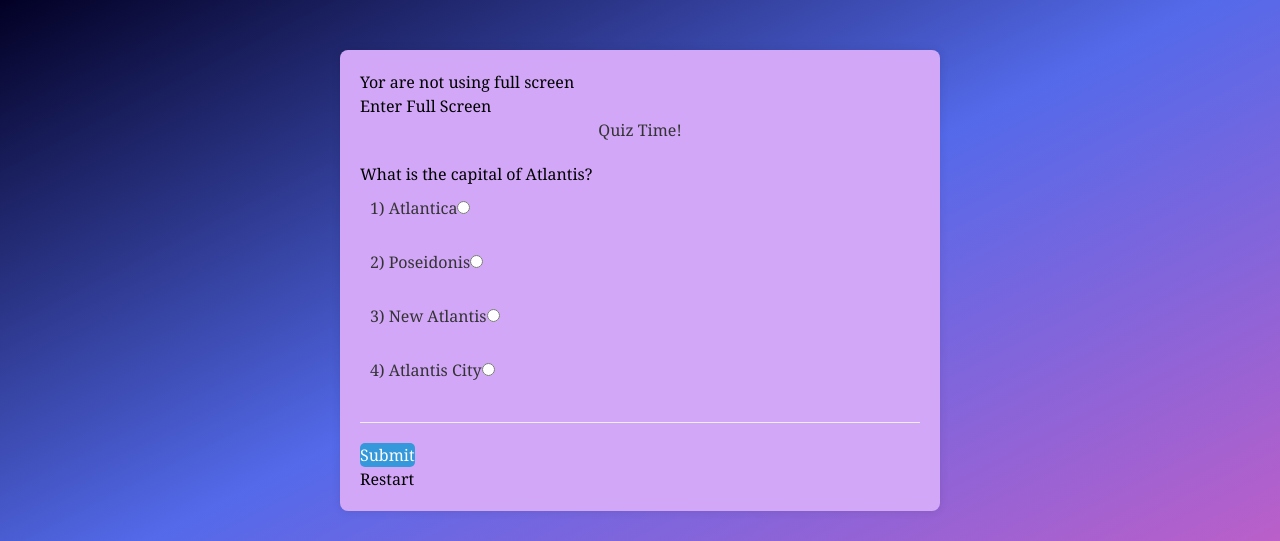
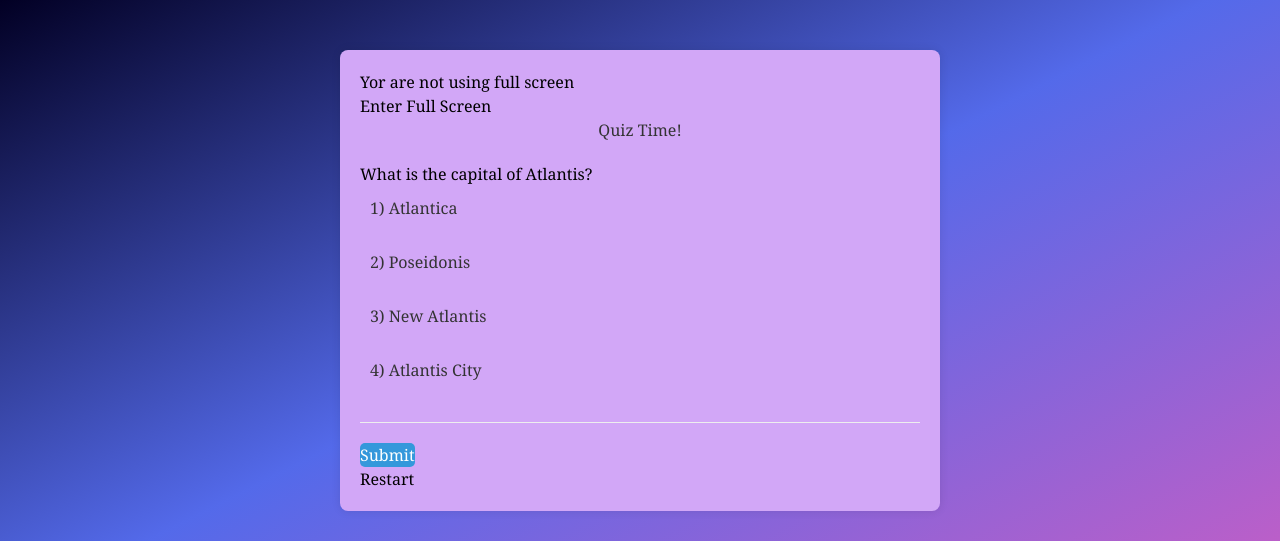
Before and after one commit to ajmircoder/AgentInsightsProject, a React (Vite) app: page / in a window 1280 px wide. Both pictures are taken after a click on the button "Are You Ready". Shown: the top 541 px of the page. Built offline with nearby package versions, Linux system fonts and the light colour scheme.

Commit message:
added big screen button

```diff
--- a/src/CSS/quiz.css
+++ b/src/CSS/quiz.css
@@ -38,7 +38,7 @@ h1 {
 }
 
 .options input[type="radio"] {
-  /* display: none; */
+  display: none;
 }
 
 .submit-btn {
--- a/src/Components/Quiz.jsx
+++ b/src/Components/Quiz.jsx
@@ -97,11 +97,12 @@ export default function Quiz({ quizStarted, setQuizStarted }) {
     }
     const restart = () => {
         localStorage.setItem('quizStarted', true);
+        localStorage.setItem('score', 0);
+        localStorage.setItem('questionNum', 0);
+        localStorage.setItem('violationCount', 0);
         setQuizStarted(false);
         setQuestionNum(0)
         setScore(0);
-        localStorage.setItem('score', 0);
-        localStorage.setItem('questionNum', 0);
         setViolationCount(0);
     }
 
@@ -117,6 +118,7 @@ export default function Quiz({ quizStarted, setQuizStarted }) {
             if (document.visibilityState === 'hidden') {
                 setViolationCount(violationCount + 1);
             }
+
         };
         document.addEventListener('visibilitychange', handleVisibilityChange);
 
@@ -151,9 +153,13 @@ export default function Quiz({ quizStarted, setQuizStarted }) {
         }
     };
 
+    useEffect(()=>{
+        if(violationCount > 0){
+            alert(`Violation detected ${violationCount} times \nDo not switch tabs `)
+        }
+    }, [violationCount])
     return (
         <div>
-
             <div className="container md:text-xl">
                 <div className=' text-center'>
                     <p>{isFullScreen ? '' : 'Yor are not using full screen'}</p>
@@ -173,7 +179,7 @@ export default function Quiz({ quizStarted, setQuizStarted }) {
                     <div>
                         <h1>Quiz Time!</h1>
                         {questions[questionNum] ?
-                            <form className="question">
+                            <div className="question">
                                 <p className='text-xl mb-2'>{questions[questionNum]['question']}</p>
                                 <ul className="options">
                                     <li className='bg-[#f9f9f9] rounded-md'>
@@ -226,7 +232,7 @@ export default function Quiz({ quizStarted, setQuizStarted }) {
                                         </label>
                                     </li>
                                 </ul>
-                            </form> : ""}
+                            </div> : ""}
                         {!isCorrect ? <button disabled={userAnswer == "" ? true : false}
                             onClick={() => {
                                 isRight();
@@ -235,11 +241,6 @@ export default function Quiz({ quizStarted, setQuizStarted }) {
                    block ml-auto rounded-md text-lg px-5 py-[5px] mt-2" onClick={() => next()}>Next</button>}
                         <button onClick={() => { restart() }} type="button" className="text-black bg-gradient-to-r from-red-200 via-red-300 to-yellow-200 hover:bg-gradient-to-bl focus:ring-4
                 focus:outline-none focus:ring-red-100 dark:focus:ring-red-400 font-medium rounded-md text-lg px-4 py-1 text-center me-2 mb-2">Restart</button>
-                        {violationCount >= 1 ?
-                            <div className=' bg-white px-1 py-[1px]'>
-                                <p className=' text-md text-red-700'>Violation Detected {violationCount} Times</p>
-                            </div>
-                            : ""}
                     </div>
                 }
 
```
